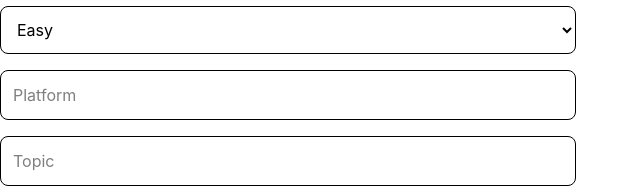
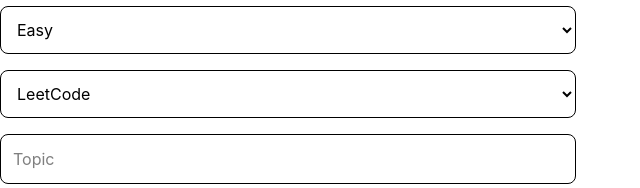
Before and after one commit to MohammadSaum/prepForge, a React (Vite) app in the folder frontend/: page /questions/add in a window 1280 px wide. Shown: the part 120-308 px from the top of the page, without its empty margins (0-640 px from the left). Built offline with nearby package versions, Linux system fonts and the light colour scheme; sample sign-in values are in the browser's storage.

Commit message:
fix: handle question management edge cases

```diff
--- a/frontend/src/components/NoteSection.jsx
+++ b/frontend/src/components/NoteSection.jsx
@@ -16,7 +16,7 @@ function NotesSection({ questionId }) {
                 setContent(response.data.content);
                 setHasNote(true);
             } catch (error) {
-                if (error.response?.status === 404) {
+                if (error.response?.status === 400) {
                     setHasNote(false);
                 } else {
                     setError("Failed to load note");
--- a/frontend/src/pages/AddQuestion.jsx
+++ b/frontend/src/pages/AddQuestion.jsx
@@ -6,7 +6,7 @@ const AddQuestion = () => {
 
     const [formData, setFormData] = useState({
         title:"",
-        difficulty:"",
+        difficulty:"EASY",
         platform: "",
         topic: "",
         link: "",
@@ -77,15 +77,17 @@ const AddQuestion = () => {
                     <option value="HARD">Hard</option>
             </select>
 
-            <input
-                    type="text"
+            <select
                     name="platform"
-                    placeholder="Platform"
                     value={formData.platform}
                     onChange={handleChange}
-                    required
                     className="border rounded-lg p-3 w-full"
-            />
+                >
+                    <option value="LEETCODE">LeetCode</option>
+                    <option value="HACKERRANK">HackerRank</option>
+                    <option value="CODEFORCES">Codeforces</option>
+                    <option value="OTHER">Other</option>
+            </select>
 
             <input
                     type="text"
@@ -123,7 +125,7 @@ const AddQuestion = () => {
                         disabled={loading}
                         className="border rounded-lg px-5 py-2 disabled:opacity-50"
                     >
-                        {loading ? "Adding..." : "Add Question"}
+                        {loading ? "Adding" : "Add Question"}
                     </button>
 
                     <button
--- a/frontend/src/pages/Questions.jsx
+++ b/frontend/src/pages/Questions.jsx
@@ -113,17 +113,37 @@ function Questions() {
                     onStatusChange={handleStatusChange}
                 />
                 <div>
-                    {questions.map((question) => (
+                    {questions.length === 0 ? (
+                        <div className="border rounded-xl p-10 text-center">
+                            <h2 className="text-xl font-semibold">
+                                No questions found
+                            </h2>
+
+                            <p className="text-gray-500 mt-2">
+                                Add a question or try changing your filters.
+                            </p>
+                        </div>
+                    ) : (
+                        questions.map((question) => (
                             <QuestionCard
                                 key={question.id}
                                 question={question}
                                 onDelete={(deletedId) => {
-                                setQuestions((prev) =>
-                                    prev.filter((q) => q.id !== deletedId)
+                                    setQuestions((prev) => {
+                                        const updatedQuestions = prev.filter(
+                                            (q) => q.id !== deletedId
                                         );
+
+                                        if (updatedQuestions.length === 0 && currentPage > 0) {
+                                            setCurrentPage((prevPage) => prevPage - 1);
+                                        }
+
+                                        return updatedQuestions;
+                                    });
                                 }}
                             />
-                    ))}
+                        ))
+                    )}
                 </div>
 
                 {questions.length > 0 && (
```
Also changed, not shown: 1 other file (tests, documents, lock files or other folders). Lines whose indentation alone changed are shown as unchanged.
